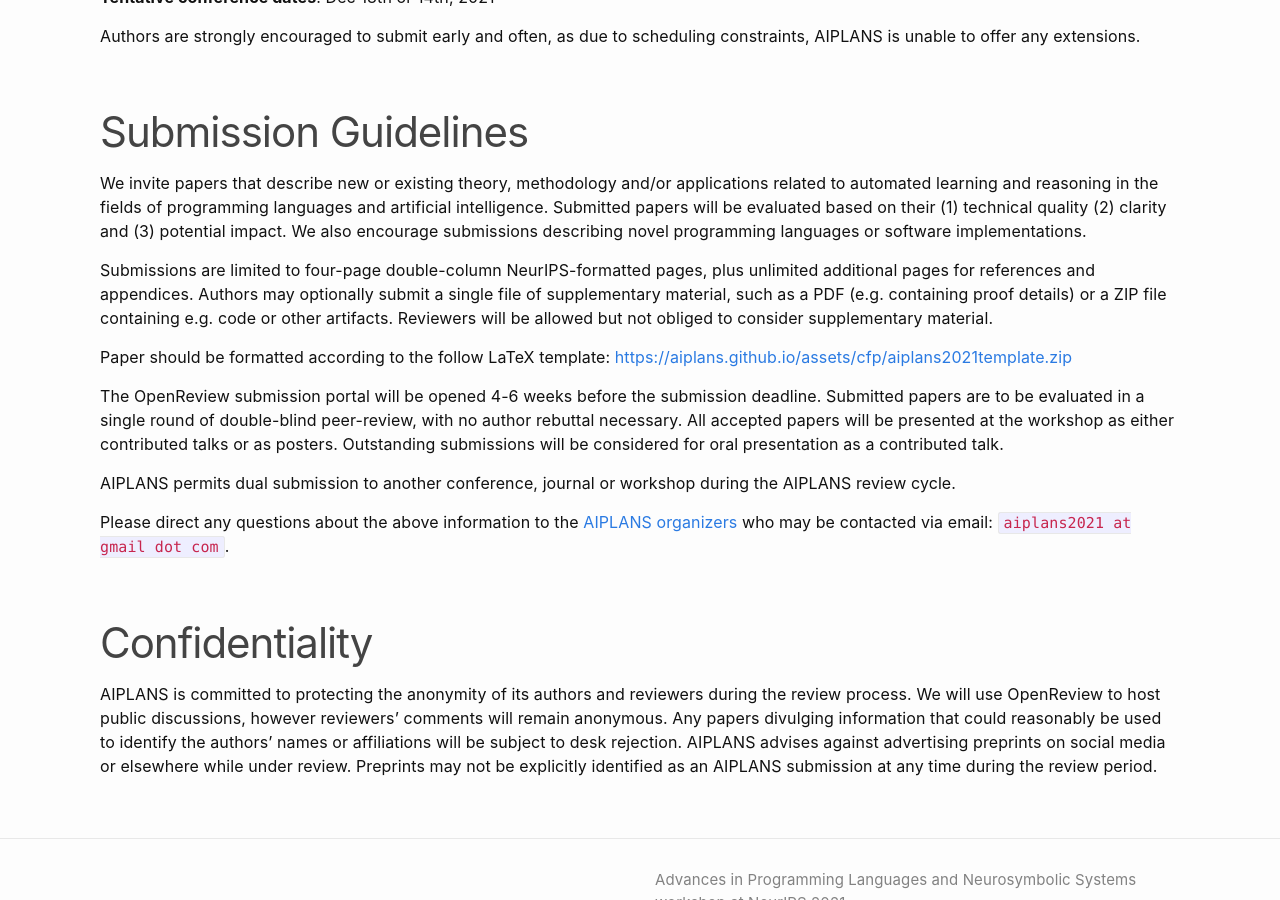
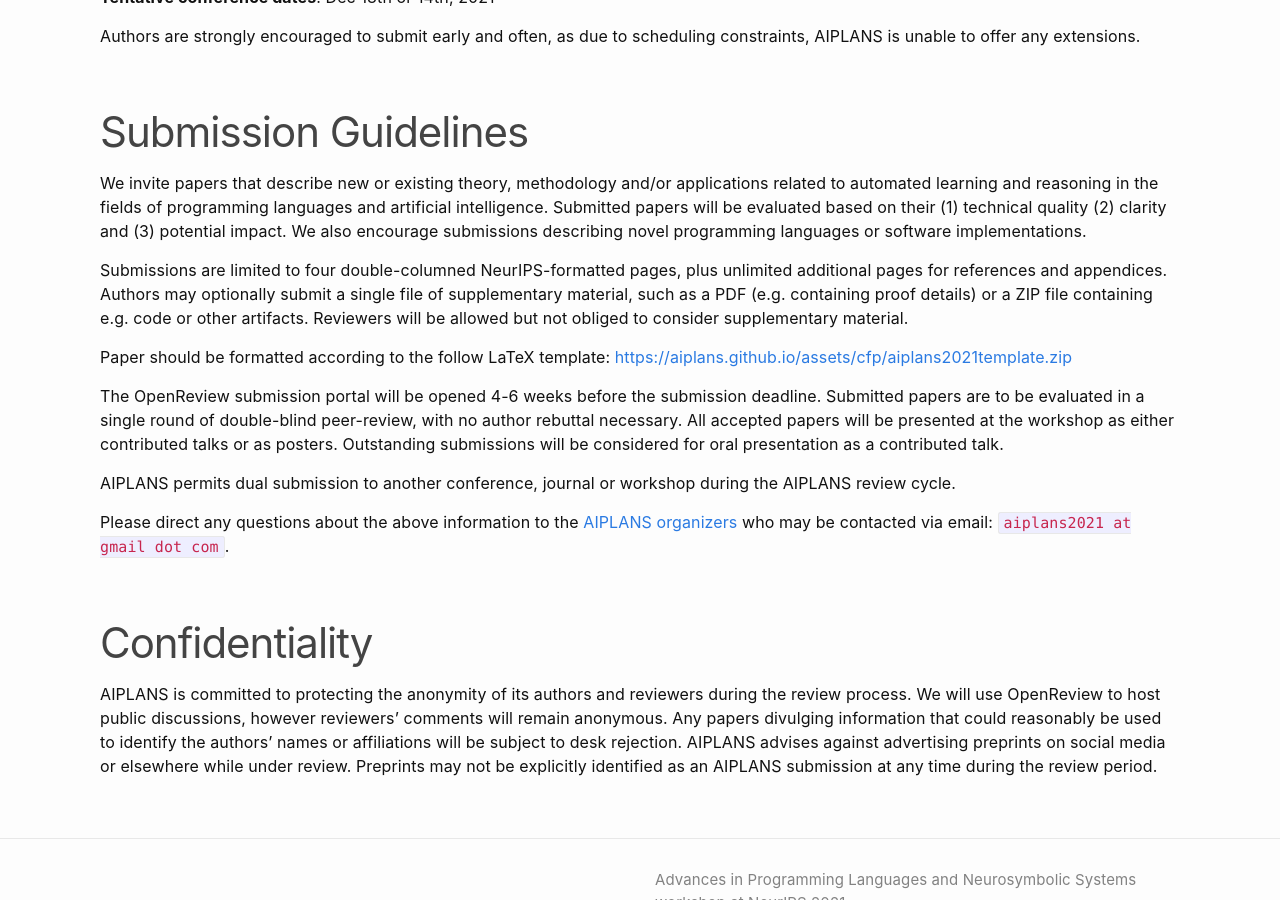
Before and after one commit to aiplans/aiplans.github.io, a Jekyll site: the page built from callforpapers.md, in a window 1280 px wide and 900 px high, scrolled down 607 px. Built offline with Jekyll 4.4.1, drawn with Linux system fonts in a browser that asks for light colours.

Commit message:
Update callforpapers.md

```diff
--- a/callforpapers.md
+++ b/callforpapers.md
@@ -24,7 +24,7 @@
 
 We invite papers that describe new or existing theory, methodology and/or applications related to automated learning and reasoning in the fields of programming languages and artificial intelligence. Submitted papers will be evaluated based on their (1) technical quality (2) clarity and (3) potential impact. We also encourage submissions describing novel programming languages or software implementations.
 
-Submissions are limited to four-page double-column NeurIPS-formatted pages, plus unlimited additional pages for references and appendices. Authors may optionally submit a single file of supplementary material, such as a PDF (e.g. containing proof details) or a ZIP file containing e.g. code or other artifacts. Reviewers will be allowed but not obliged to consider supplementary material.
+Submissions are limited to four double-columned NeurIPS-formatted pages, plus unlimited additional pages for references and appendices. Authors may optionally submit a single file of supplementary material, such as a PDF (e.g. containing proof details) or a ZIP file containing e.g. code or other artifacts. Reviewers will be allowed but not obliged to consider supplementary material.
 
 Paper should be formatted according to the follow LaTeX template: [https://aiplans.github.io/assets/cfp/aiplans2021template.zip](https://aiplans.github.io/assets/cfp/aiplans2021template.zip)
 
```
